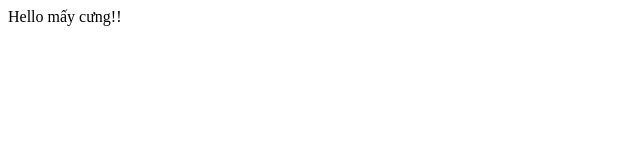
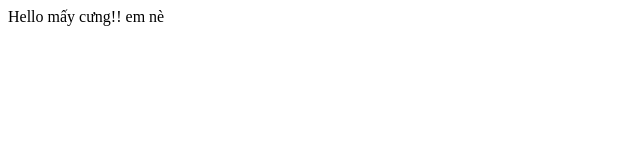
Before and after one commit to HulkBetii/TH1, a plain HTML site: page index.html in a window 1280 px wide. Shown: the full height of the page, 0-640 px from the left. Drawn offline with Linux system fonts and the light colour scheme.

Commit message:
Update index.html

```diff
--- a/index.html
+++ b/index.html
@@ -7,5 +7,6 @@
 </head>
 <body>
     Hello mấy cưng!!
+    em nè
 </body>
 </html>
```
